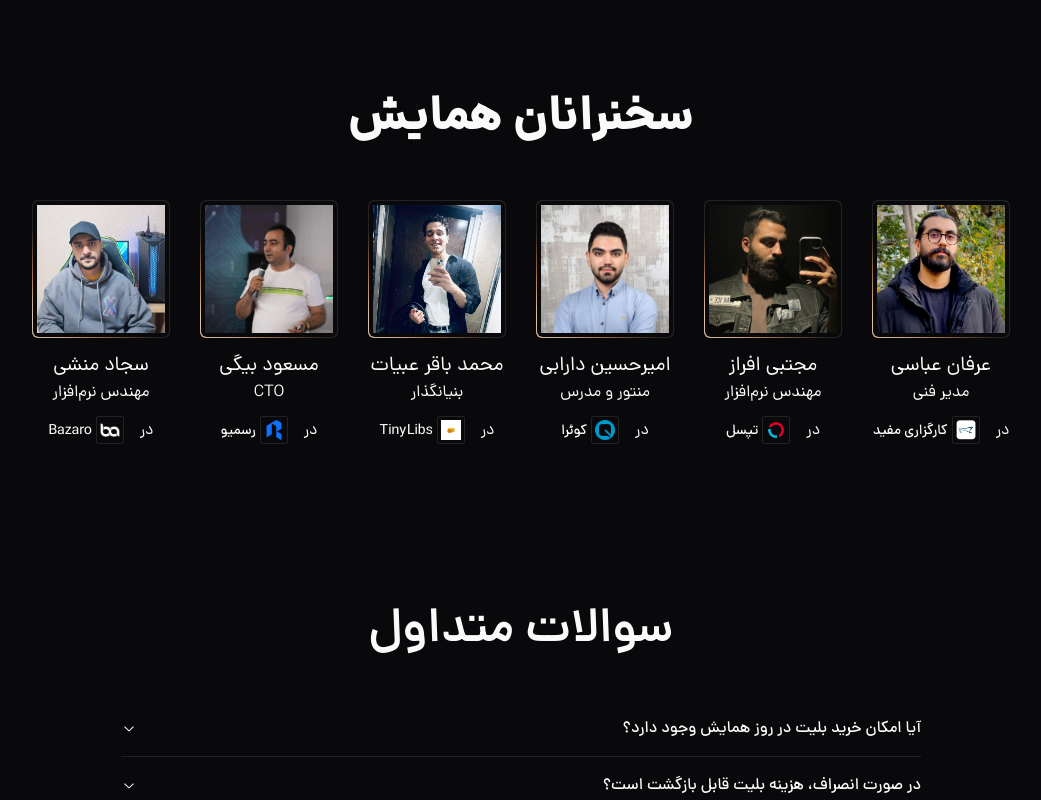
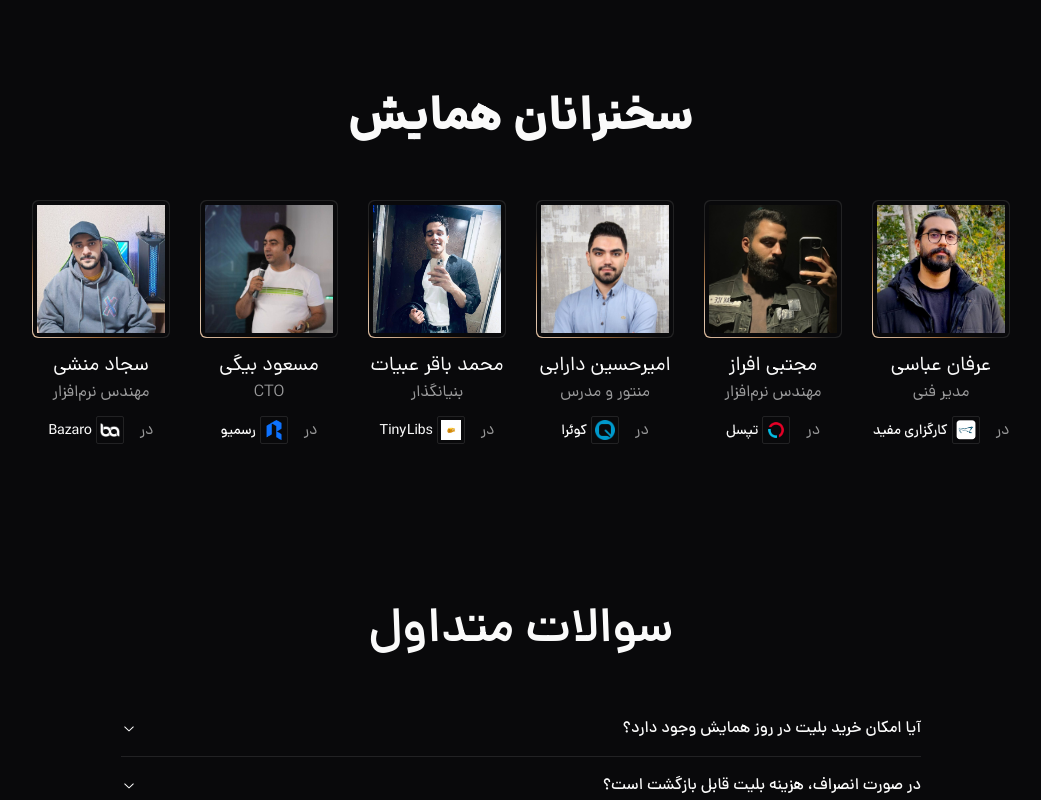
Before and after one commit to frontChapter/NextJS, a Next.js app: page / in a window 1280 px wide. Shown: the top 800 px of the page, without its empty margins (119-1160 px from the left). Built offline with nearby package versions, Linux system fonts and the light colour scheme.

Commit message:
refactor: change text-card-foreground to text-muted-foreground

```diff
--- a/src/app/components/speakers/Speaker.tsx
+++ b/src/app/components/speakers/Speaker.tsx
@@ -31,12 +31,12 @@ const Speaker = ({ speakerInfo }: { speakerInfo: ISpeakerInfo }) => {
         {/* speaker name*/}
         <span className="text-[20px]">{name}</span>
         {/* speaker role (stack)*/}
-        <span className="w-max text-[16px] text-muted-foreground dark:text-card-foreground-dark">
+        <span className="w-max text-[16px] text-muted-foreground dark:text-muted-foreground-dark">
           {role}
         </span>
         {/* speaker company details */}
         <div className="mt-[12px] flex items-center gap-[16px]">
-          <span className="text-[16px] text-muted-foreground dark:text-card-foreground-dark">
+          <span className="text-[16px] text-muted-foreground dark:text-muted-foreground-dark">
             در
           </span>
           <a
```
